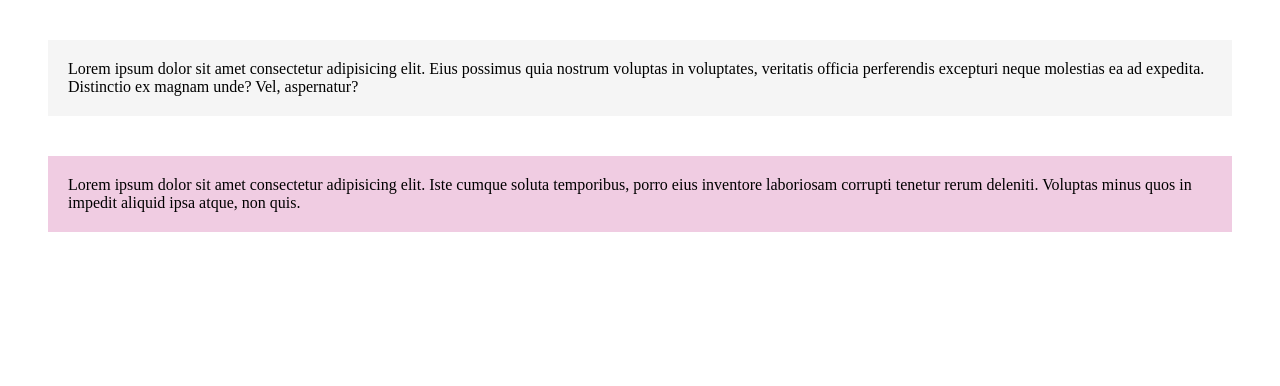
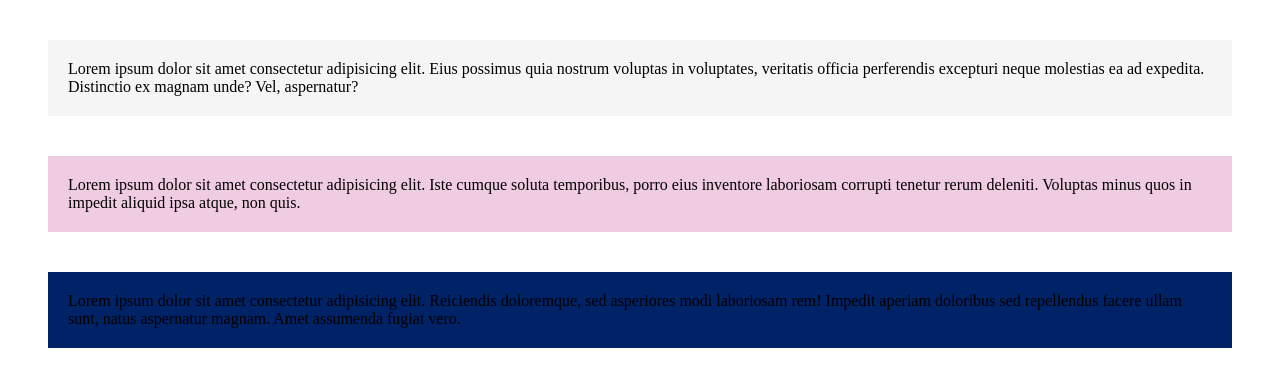
Before and after one commit to AdrianaRaubach/Estudo, a plain HTML site: page index.html in a window 1280 px wide. Drawn offline with Linux system fonts and the light colour scheme.

Commit message:
alterações

```diff
--- a/index.html
+++ b/index.html
@@ -11,5 +11,8 @@
     <p class="primeiro texto">Lorem ipsum dolor sit amet consectetur adipisicing elit. Eius possimus quia nostrum voluptas in voluptates, veritatis officia perferendis excepturi neque molestias ea ad expedita. Distinctio ex magnam unde? Vel, aspernatur?</p>
 
     <p class="segundo texto">Lorem ipsum dolor sit amet consectetur adipisicing elit. Iste cumque soluta temporibus, porro eius inventore laboriosam corrupti tenetur rerum deleniti. Voluptas minus quos in impedit aliquid ipsa atque, non quis.</p>
+
+    <p class="terceiro texto">Lorem ipsum dolor sit amet consectetur adipisicing elit. Reiciendis doloremque, sed asperiores modi laboriosam rem! Impedit aperiam doloribus sed repellendus facere ullam sunt, natus aspernatur magnam. Amet assumenda fugiat vero.</p>
+
 </body>
 </html>
--- a/style.css
+++ b/style.css
@@ -9,3 +9,6 @@
 .segundo {
     background-color: #F0CCE2;
 }
+.terceiro {
+    background-color: #026;
+}
```
